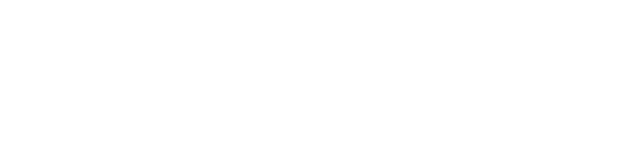
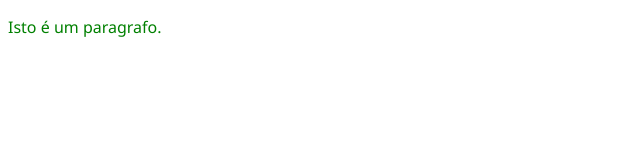
Before and after one commit to Ramon-Jose/pbr-diw-4963101-exemplo-01, a plain HTML site: page index.html in a window 1280 px wide. Shown: the whole page, without its empty margins (0-640 px from the left). Drawn offline with Linux system fonts and the light colour scheme.

Commit message:
Inclusão do arquivo CSS

```diff
--- a/index.html
+++ b/index.html
@@ -1,10 +1,13 @@
 <!DOCTYPE html>
-<html lang="en">
+<html>
 <head>
     <meta charset="UTF-8">
+    <link rel="stylesheet" href="styles.css">
     <title>Exemplo 01</title>
 </head>
 <body>
-
+    <p>
+        Isto é um paragrafo.
+    </p>
 </body>
 </html>
--- /dev/null
+++ b/styles.css
@@ -0,0 +1,8 @@
+* {
+    font-size: 16px;
+    font-family: 'Segoe UI', Tahoma, Geneva, Verdana, sans-serif;
+}
+
+p {
+    color: green;
+}
```
Also changed, not shown: 1 other file.
